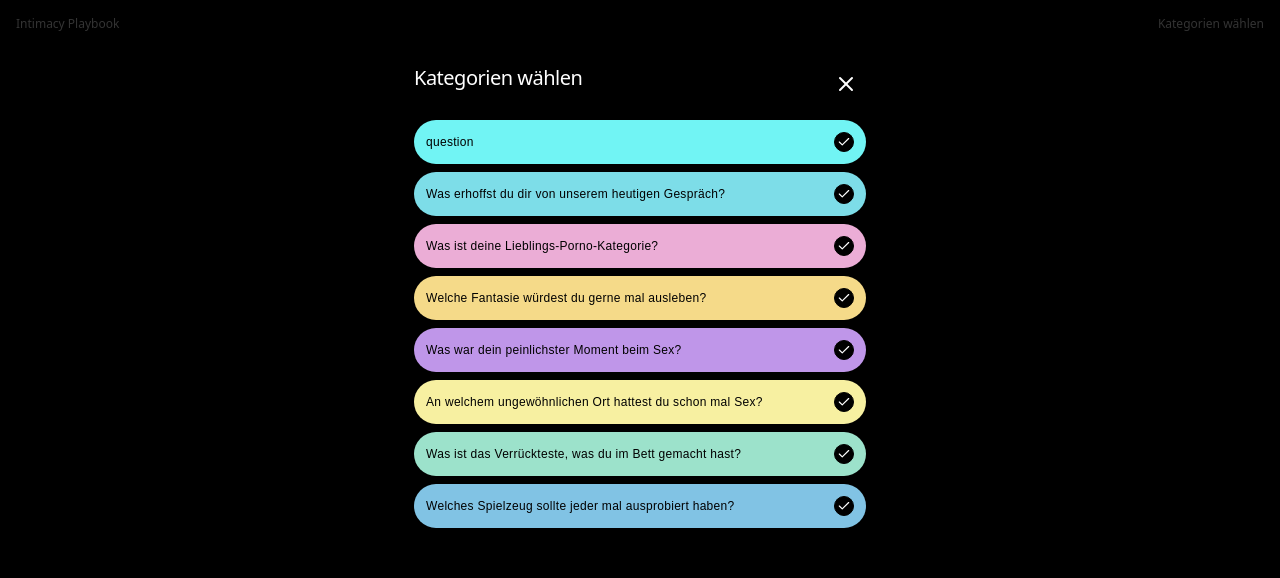
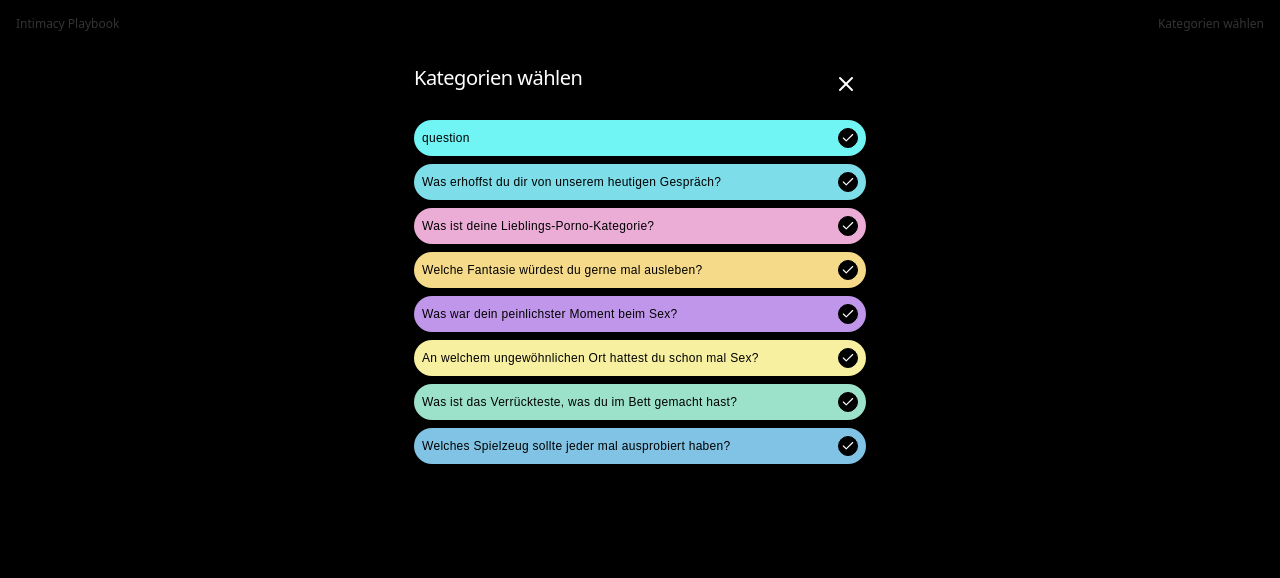
Before and after one commit to Aeffchen-dev/intimacy-playbook, a React (Vite) app: page / in a window 1280 px wide. Both pictures are taken after a click on the button "Kategorien wählen". Shown: the top 578 px of the page. Built offline with nearby package versions, Linux system fonts and the light colour scheme; no server answers.

Commit message:
Reverted to commit 985f98206b7a401b1af1470212ab0c50fcdd146e

```diff
--- a/src/components/CategorySelector.tsx
+++ b/src/components/CategorySelector.tsx
@@ -113,7 +113,7 @@ export function CategorySelector({
                   className="flex items-center justify-between cursor-pointer rounded-full"
                   style={{
                     backgroundColor: borderColor,
-                    padding: '12px'
+                    padding: '8px'
                   }}
                   onClick={() => handleCategoryToggle(category)}
                 >
```
